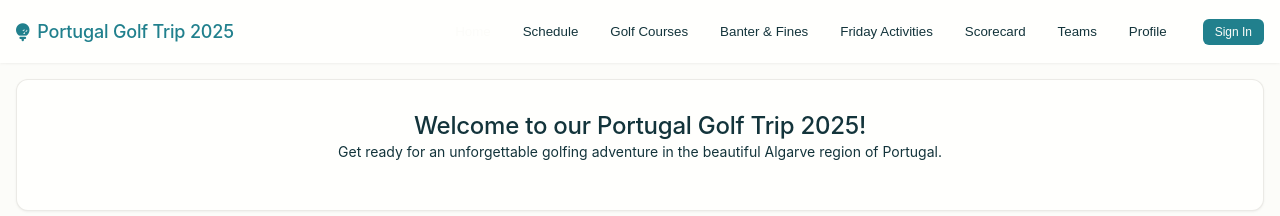
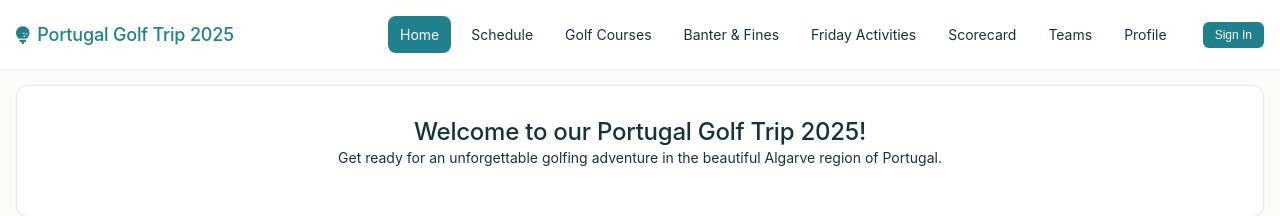
Before and after one commit to ChrisSlack/GolfTour, a React (Vite) app: page /#home in a window 1280 px wide. Shown: the top 216 px of the page. Built offline with nearby package versions, Linux system fonts and the light colour scheme; no server answers; the database is empty; a web font is replaced by a local one.

Commit message:
Fix mobile navigation completely

```diff
--- a/src/components/Navigation.jsx
+++ b/src/components/Navigation.jsx
@@ -128,21 +128,14 @@ export default function Navigation({ current, onNavigate, onAuthClick }) {
               <ul className="nav-list">
                 {links.map(link => (
                   <li key={link.id}>
-                    {/* Use button instead of anchor for better mobile interaction */}
-                    <button
-                      type="button"
+                    {/* Use anchor tags for better accessibility and SEO */}
+                    <a
+                      href={`#${link.id}`}
                       onClick={(e) => handleNavClick(link.id, e)}
                       className={`nav-link${current === link.id ? ' active' : ''}`}
-                      style={{
-                        background: 'none',
-                        border: 'none',
-                        cursor: 'pointer',
-                        width: '100%',
-                        textAlign: isMobile ? 'center' : 'left'
-                      }}
                     >
                       {link.label}
-                    </button>
+                    </a>
                   </li>
                 ))}
                 <li className="auth-section">
```
Also changed, not shown: src/style.css (+9 -10 lines).
